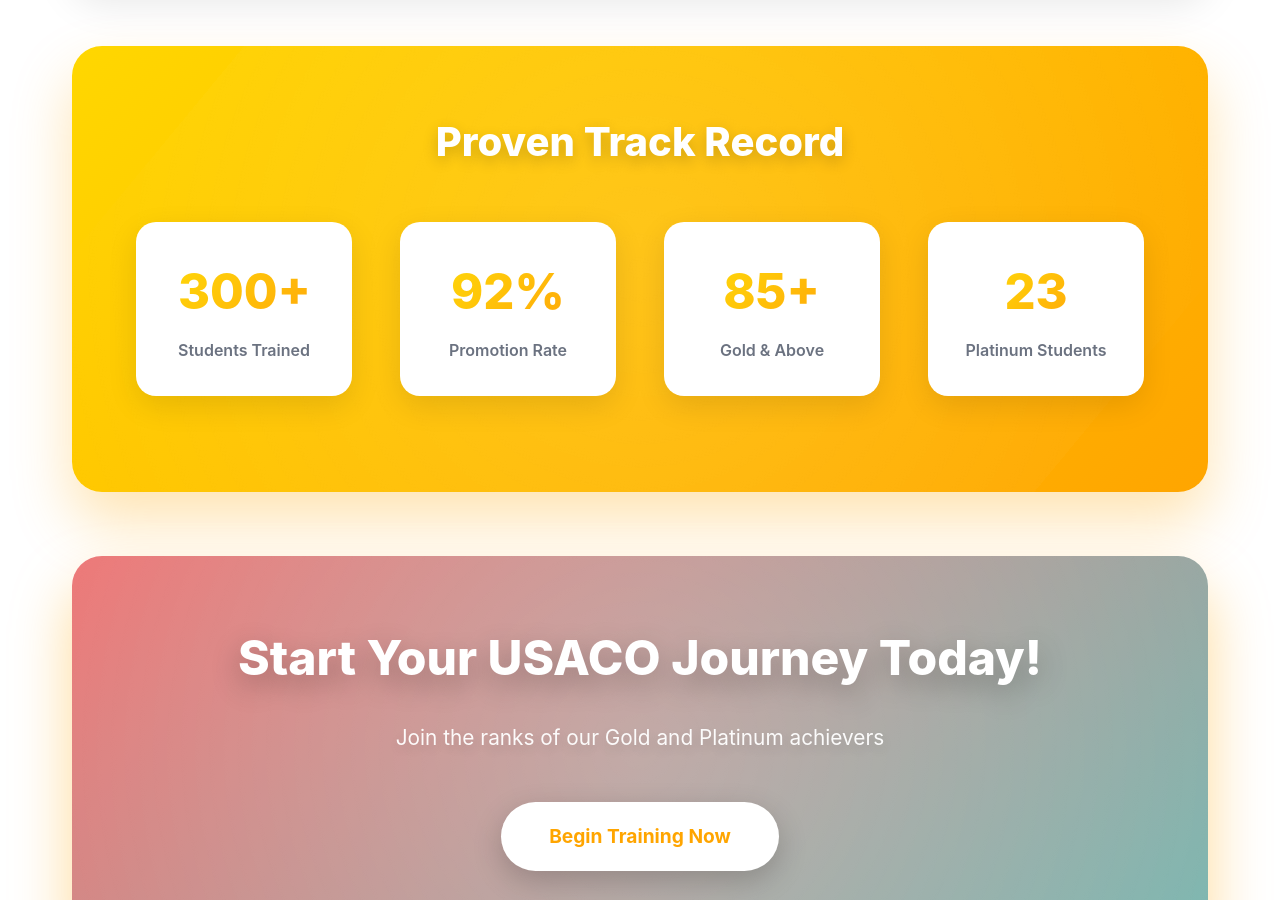
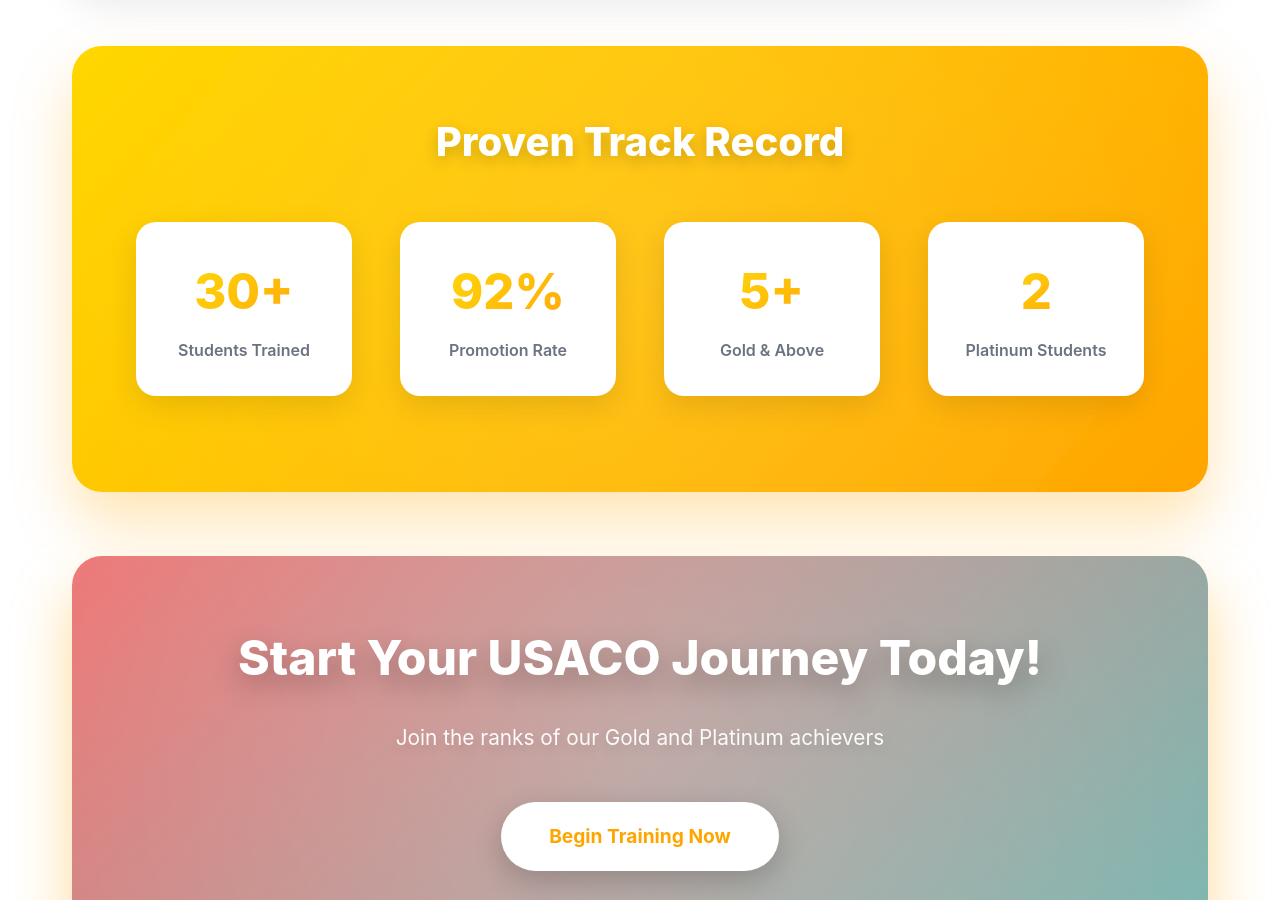
Before and after one commit to hangzhaosbu/aicoding, a Jekyll site: the page built from USACO.md, in a window 1280 px wide and 900 px high, scrolled down 4067 px. Built offline with Jekyll 4.4.1, drawn with Linux system fonts in a browser that asks for light colours.

Commit message:
Update USACO.md

```diff
--- a/USACO.md
+++ b/USACO.md
@@ -1193,7 +1193,7 @@
 
   <div class="stats-grid">
     <div class="stat-item">
-      <div class="stat-number">300+</div>
+      <div class="stat-number">30+</div>
       <div class="stat-label">
         <span class="en-content">Students Trained</span>
         <span class="zh-content">培训学生</span>
@@ -1207,14 +1207,14 @@
       </div>
     </div>
     <div class="stat-item">
-      <div class="stat-number">85+</div>
+      <div class="stat-number">5+</div>
       <div class="stat-label">
         <span class="en-content">Gold & Above</span>
         <span class="zh-content">金牌及以上</span>
       </div>
     </div>
     <div class="stat-item">
-      <div class="stat-number">23</div>
+      <div class="stat-number">2</div>
       <div class="stat-label">
         <span class="en-content">Platinum Students</span>
         <span class="zh-content">白金学生</span>
```
